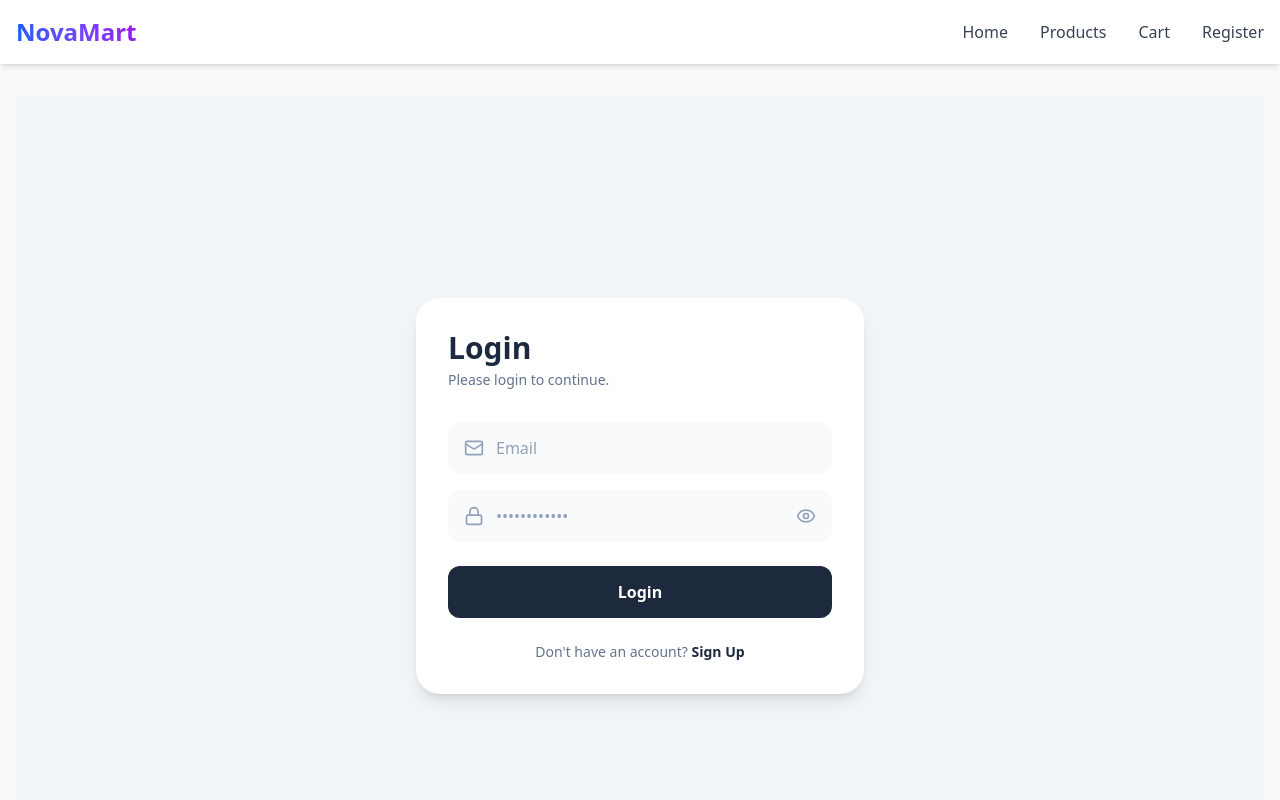
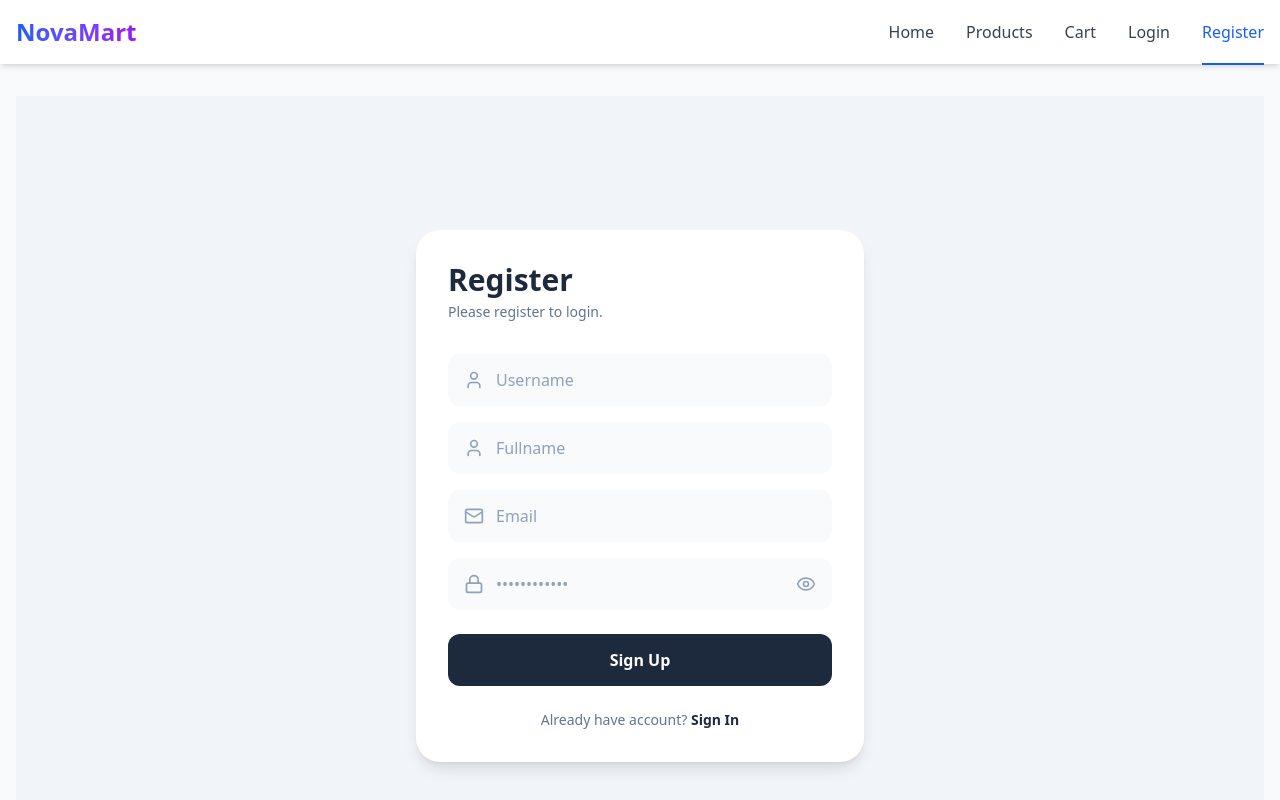
Before and after one commit to Mehtab-786/Novamart-react-fullstack, a React (Vite) app: page /register in a window 1280 px wide. Before the commit this address led to /login. Shown: the top 800 px of the page. Built offline with nearby package versions, Linux system fonts and the light colour scheme; no server answers.

Commit message:
Login & register done, next - current user

```diff
--- a/src/components/Navbar.jsx
+++ b/src/components/Navbar.jsx
@@ -76,6 +76,27 @@ export default function Navbar() {
               {({ isActive }) => (
                 <>
                   Cart
+                  {isActive && (
+                    <span className="absolute -bottom-[21px] left-0 right-0 h-0.5 bg-blue-600"></span>
+                  )}
+                </>
+              )}
+            </NavLink>
+
+            <NavLink
+              to="/login"
+              end
+              className={({ isActive }) =>
+                `text-base font-medium transition-colors duration-200 relative ${
+                  isActive
+                    ? "text-blue-600"
+                    : "text-gray-700 hover:text-blue-600"
+                }`
+              }
+            >
+              {({ isActive }) => (
+                <>
+                  Login
                   {isActive && (
                     <span className="absolute -bottom-[21px] left-0 right-0 h-0.5 bg-blue-600"></span>
                   )}
--- a/src/context/UserContext.jsx
+++ b/src/context/UserContext.jsx
@@ -10,33 +10,36 @@ export const UserProvider = ({ children }) => {
   const [loading, setLoading] = useState(true);
   const navigate = useNavigate();
 
-  useEffect(() => {
-    const checkUser = async () => {
-      try {
-        const data = await getCurrentUser();
-        setUser(data.user);
-        console.log(data.user);
-        setIsAuthenticated(true);
-      } catch (error) {
-        localStorage.removeItem("accessToken");
-        console.warn("User not logged in, redirecting...", error);
-        setIsAuthenticated(false);
-        navigate("/login"); // if user not logged in
-      } finally {
-        setLoading(false);
-      }
-    };
+  // useEffect(() => {
+  //   const checkUser = async () => {
+  //     try {
+  //       const data = await getCurrentUser();
+  //       setUser(data.user);
+  //       console.log(data.user);
+  //       setIsAuthenticated(true);
+  //     } catch (error) {
+  //       localStorage.removeItem("accessToken");
+  //       console.warn("User not logged in, redirecting...", error);
+  //       setIsAuthenticated(false);
+  //       navigate("/login"); // if user not logged in
+  //     } finally {
+  //       setLoading(false);
+  //     }
+  //   };
 
-    checkUser();
-  }, [navigate]);
+  //   checkUser();
+  // }, [navigate]);
 
   // ✅ Register new user
+
+
   const userRegister = async (formData) => {
     try {
       setLoading(true);
       const data = await registerUser(formData);
       setUser(data.user);
       setIsAuthenticated(true);
+      console.log(data)
       navigate("/"); // redirect to home after successful register
     } catch (error) {
       console.error("Registration failed:", error);
@@ -46,12 +49,14 @@ export const UserProvider = ({ children }) => {
   };
 
   // Example login function
-  const login = async (userData) => {
+  const userLogin = async (userData) => {
     try {
       setLoading(true);
       const data = await loginUser(userData);
+      console.log(data)
       setUser(data.user);
       setIsAuthenticated(true);
+      navigate("/"); // redirect to home after successful login
     } catch (error) {
       console.error("Login failed :", error);
     } finally {
@@ -67,7 +72,7 @@ export const UserProvider = ({ children }) => {
 
   return (
     <UserContext.Provider
-      value={{ user, isAuthenticated, login, logout, userRegister }}
+      value={{ user, isAuthenticated, userLogin, logout, userRegister }}
     >
       {children}
     </UserContext.Provider>
--- a/src/pages/Login.jsx
+++ b/src/pages/Login.jsx
@@ -1,12 +1,22 @@
-import { useState } from 'react'
-import { Eye, EyeOff, Mail, Lock } from 'lucide-react'
+import { useState } from 'react';
+import { Eye, EyeOff, Mail, Lock } from 'lucide-react';
+import { useForm } from 'react-hook-form';
+import {useUser} from '../context/UserContext';
 
 function Login() {
   const [showPassword, setShowPassword] = useState(false)
 
+  const {register , handleSubmit} = useForm();
+
+  const {userLogin, user, isAuthenticated} = useUser();
+
+  const loginHandler = (data) => {
+    userLogin(data)
+  }
+
   return (
     <div className="min-h-screen bg-slate-100 flex items-center justify-center p-4">
-      <div className="w-full max-w-md bg-white rounded-3xl shadow-lg p-8">
+      <form className="w-full max-w-md bg-white rounded-3xl shadow-lg p-8" onSubmit={handleSubmit(loginHandler)}>
         {/* Header */}
         <div className="mb-8">
           <h1 className="text-3xl font-bold text-slate-800 mb-1">Login</h1>
@@ -24,6 +34,7 @@ function Login() {
               type="email"
               placeholder="Email"
               className="w-full pl-12 pr-4 py-3.5 bg-slate-50 border-0 rounded-xl text-slate-700 placeholder-slate-400 focus:outline-none focus:ring-2 focus:ring-slate-300"
+              {...register("email", { required: true})}
             />
           </div>
 
@@ -36,6 +47,7 @@ function Login() {
               type={showPassword ? "text" : "password"}
               placeholder="••••••••••••"
               className="w-full pl-12 pr-12 py-3.5 bg-slate-50 border-0 rounded-xl text-slate-700 placeholder-slate-400 focus:outline-none focus:ring-2 focus:ring-slate-300"
+              {...register("password", { required: true})}
             />
             <button
               type="button"
@@ -65,7 +77,7 @@ function Login() {
             </button>
           </p>
         </div>
-      </div>
+      </form>
     </div>
   )
 }
--- a/src/pages/Register.jsx
+++ b/src/pages/Register.jsx
@@ -1,14 +1,14 @@
 import  { useState } from 'react'
-import { Eye, EyeOff, User, Mail, Lock, Phone } from 'lucide-react'
+import { Eye, EyeOff, User, Mail, Lock } from 'lucide-react'
 import { useForm } from 'react-hook-form'
 import {useUser} from '../context/UserContext'
 
 function Register() {
   const [showPassword, setShowPassword] = useState(false)
 
-  const {register, handleSubmit, formState:{errors}, reset, watch}  = useForm();
+  const {register, handleSubmit }  = useForm();
 
-   const {user, isAuthenticated, userRegister} =useUser();
+   const {user, isAuthenticated, userRegister} = useUser();
 
   // console.log(watch("example")) // watch input value by passing the name of it
 
--- a/src/services/API.js
+++ b/src/services/API.js
@@ -1,18 +1,16 @@
 // src/api/userApi.js
-import axios from "axios";
 import instance from "./Axios";
 
 export async function registerUser(data) {
   try {
     const response = await instance.post("/auth/register", data);
-    console.log(response.data)
+    console.log(response)
     return response.data; // ✅ Return only the useful data
   } catch (error) {
     console.error("Registration failed:", error);
     throw error.response?.data || error;
   }
 }
-
 
 export async function getCurrentUser() {
   try {
@@ -52,7 +50,7 @@ export async function refreshAccessToken() {
     const refreshToken = localStorage.getItem('refreshToken')
     console.log('refresh token ::, ', refreshToken)
 
-    const res = await axios.get(`${import.meta.env.VITE_BACKEND_API_URL}/auth/access-token`, {
+    const res = await instance.get(`${import.meta.env.VITE_BACKEND_API_URL}/auth/access-token`, {
       // withCredentials: true
     });
 
```
